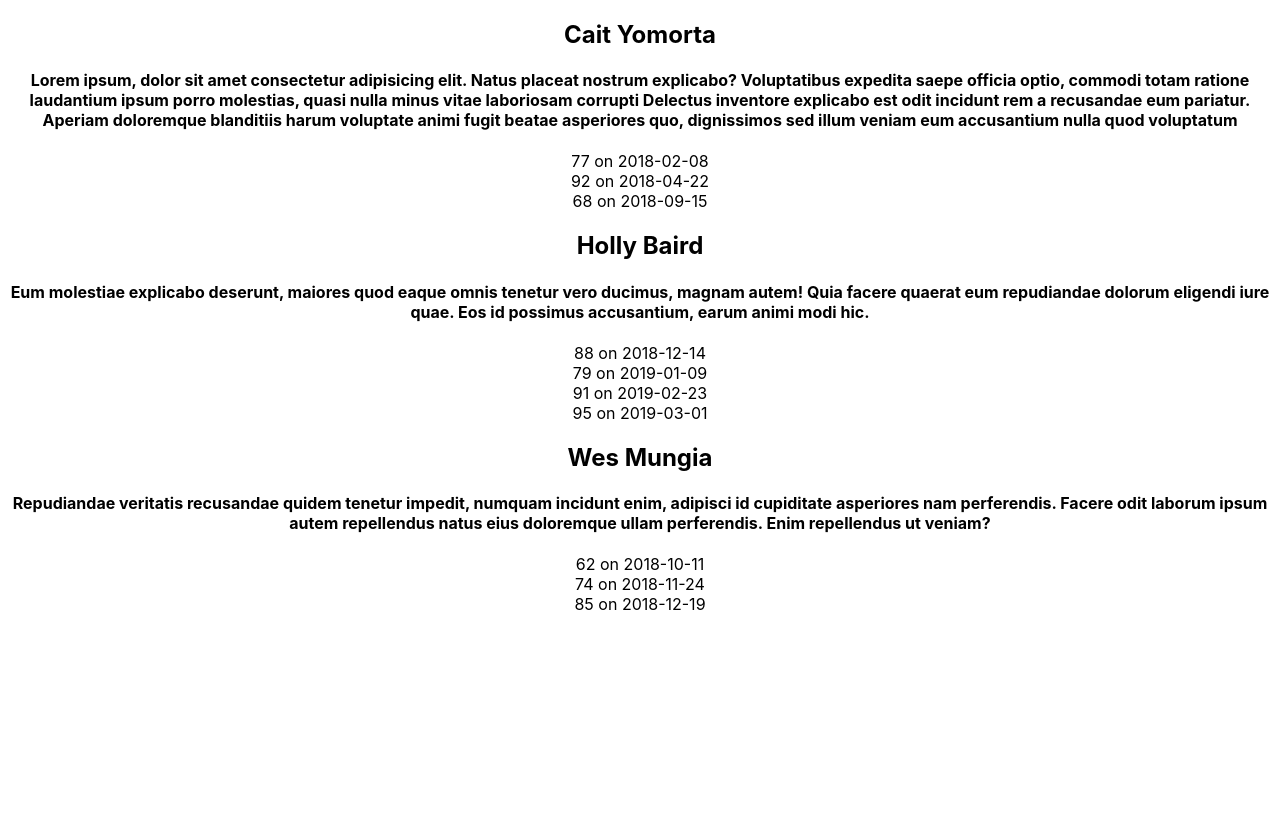
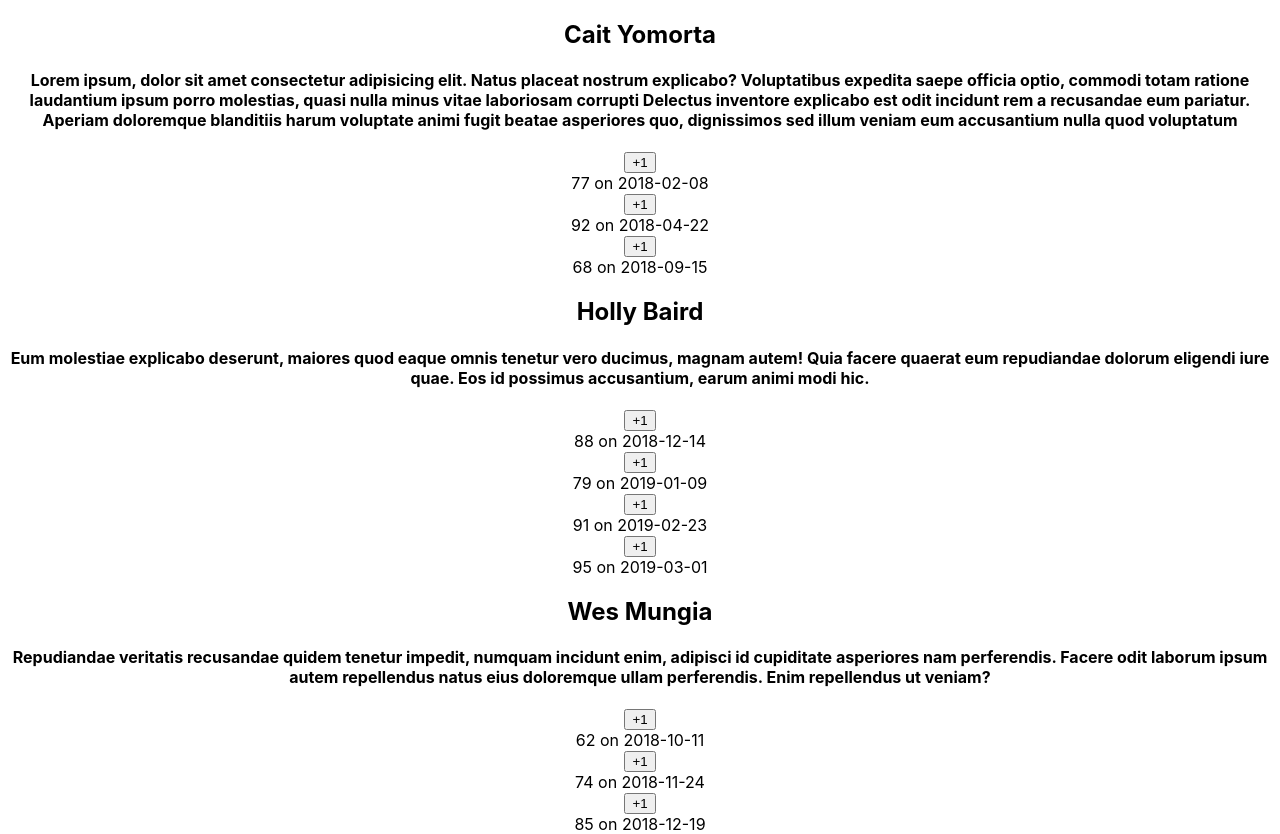
Before and after one commit to Codykilpatrick/react-students-lab, a React (Create React App) app: page / in a window 1280 px wide. Before the commit the page ends 800 px from the top, so only its background shows below. Built offline with nearby package versions, Linux system fonts and the light colour scheme.

Commit message:
add score incrementer

```diff
--- a/src/Score.jsx
+++ b/src/Score.jsx
@@ -1,6 +1,18 @@
+import { useState } from "react"
+
 const Score = (props) => {
+  const [currScore, setCurrScore] = useState(props.score.score)
+
+
+  function handleIncrease() {
+    setCurrScore(currScore + 1)
+  }
+
   return (
-    <div>{ props.score.score } on { props.score.date }</div>
+    <>
+    <button onClick={handleIncrease}>+1</button>
+    <div>{ currScore} on { props.score.date }</div>
+    </>
   )
 }
 
```
